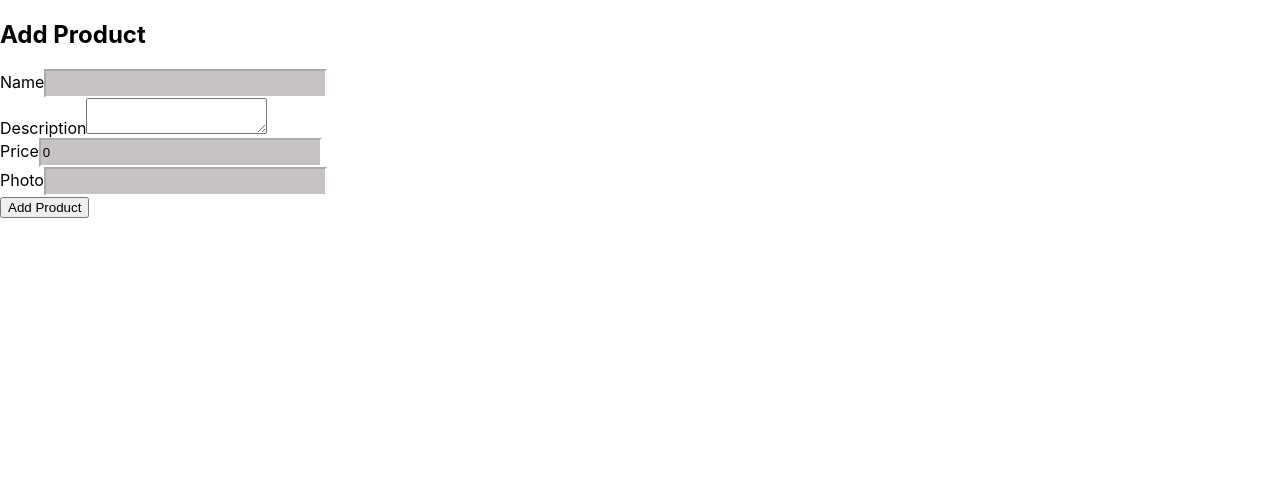
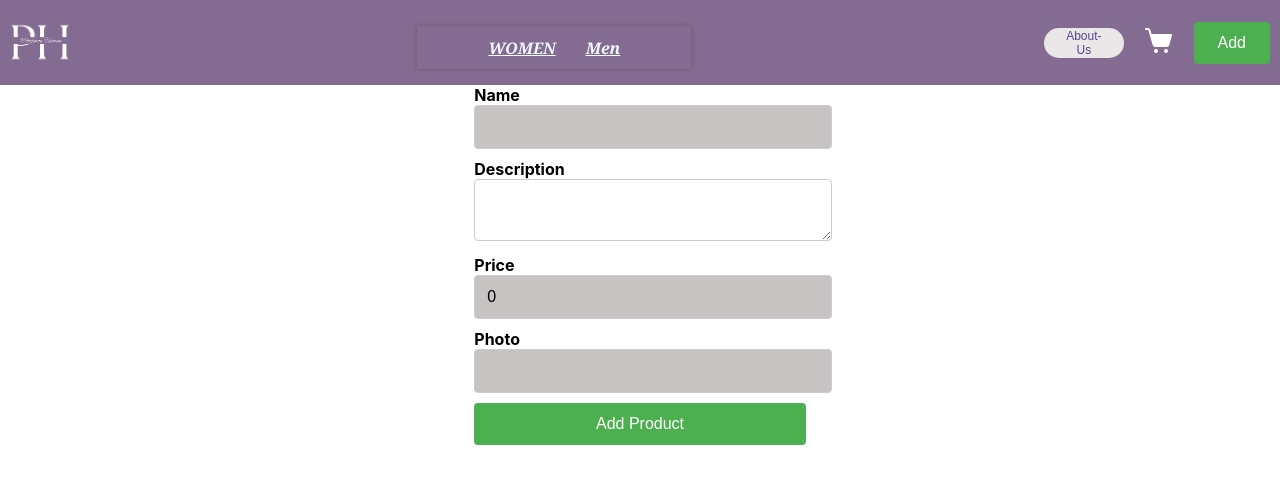
Before and after one commit to dareenZahran/react, a React (Create React App) app in the folder perfume-store/: page /Add in a window 1280 px wide. Shown: the top 484 px of the page. Built offline with nearby package versions, Linux system fonts and the light colour scheme.

Commit message:
adding linke

```diff
--- a/perfume-store/src/App.js
+++ b/perfume-store/src/App.js
@@ -147,9 +147,11 @@
 }
 />
 <Route
+
 path='/Add'
 element={
   <div>
+      <Header/>
    <AddProduct/>
   </div>
 }
--- a/perfume-store/src/ImageSequence/ImageSequence.css
+++ b/perfume-store/src/ImageSequence/ImageSequence.css
@@ -1,3 +1,5 @@
+/* cssfile.css */
+
 .image-sequence-img {
   width: 100%;
   height: 100%;
@@ -27,9 +29,9 @@
   font-style: italic;
   box-shadow: 0 0 9px rgb(54, 21, 34);
   text-shadow: 0 0 6px rgb(87, 51, 51);
-  box-sizing: border-box;
   border-radius: 20px;
   background-color: #796e5953;
+  white-space: nowrap; /* Added to prevent text wrapping */
 }
 
 @media only screen and (max-width: 600px) {
@@ -39,33 +41,29 @@
 }
 
 .login-button-container {
-   background-color: transparent;
+  background-color: transparent;
   border: none;
   color: rgb(255, 255, 255);
-  font-size:1ch;
+  font-size: 1ch;
   font-family: serif;
   font-style: italic;
   box-shadow: 0 0 9px rgb(66, 6, 30);
   text-shadow: 0 0 6px rgb(46, 3, 32);
-
   cursor: pointer;
   position: absolute;
-  bottom: px;
+  bottom: 20px; /* Updated to desired distance from bottom */
   left: 50%;
   transform: translateX(-50%);
   padding: 10px 30px;
-
 }
-
-
 
 .login-button-container:hover {
   background-color: #826a9b65;
-  color:#6e4c73;
+  color: #6e4c73;
+}
 
-}
 a:-webkit-any-link {
-  color:  azure;
+  color: azure;
   cursor: pointer;
   text-decoration: underline;
 }
--- a/perfume-store/src/addProduct/addProduct.jsx
+++ b/perfume-store/src/addProduct/addProduct.jsx
@@ -45,7 +45,7 @@
 
   return (
     <div>
-      <h2>Add Product</h2>
+
       <form onSubmit={handleSubmit}>
         <div>
           <label htmlFor="name">Name</label>
--- a/perfume-store/src/addProduct/cssfile.css
+++ b/perfume-store/src/addProduct/cssfile.css
@@ -1,46 +1,52 @@
-.AddProduct {
-    margin: 20px;
+/* cssfile.css */
+
+.container {
+    max-width: 500px;
+    margin: 0 auto;
+    padding: 20px;
+    text-align: center;
   }
 
-  .AddProduct h2 {
+  h2 {
     font-size: 24px;
-    margin-bottom: 10px;
+    margin-bottom: 20px;
   }
 
-  .AddProduct form {
-    display: flex;
-    flex-direction: column;
+  form {
+    display: grid;
+    grid-gap: 10px;
+    justify-content: center;
   }
 
-  .AddProduct label {
+  label {
     font-weight: bold;
-    margin-bottom: 5px;
   }
 
-  .AddProduct input,
-  .AddProduct textarea {
-    padding: 10px;
-    margin-bottom: 10px;
+  input[type="text"],
+  input[type="number"],
+  textarea {
+    width: 100%;
+    padding: 12px;
+    font-size: 16px;
     border: 1px solid #ccc;
-    border-radius: 5px;
-    font-size: 16px;
+    border-radius: 4px;
   }
 
-  .AddProduct button {
-    padding: 10px 20px;
-    background-color: #007bff;
-    color: #fff;
+  button {
+    padding: 12px 24px;
+    font-size: 16px;
+    background-color: #4caf50;
+    color: white;
     border: none;
-    border-radius: 5px;
-    font-size: 16px;
+    border-radius: 4px;
     cursor: pointer;
   }
 
-  .AddProduct button:hover {
-    background-color: #0056b3;
+  button:hover {
+    background-color: #45a049;
   }
 
-  .AddProduct .error {
+  .error {
     color: red;
     margin-top: 10px;
   }
```
